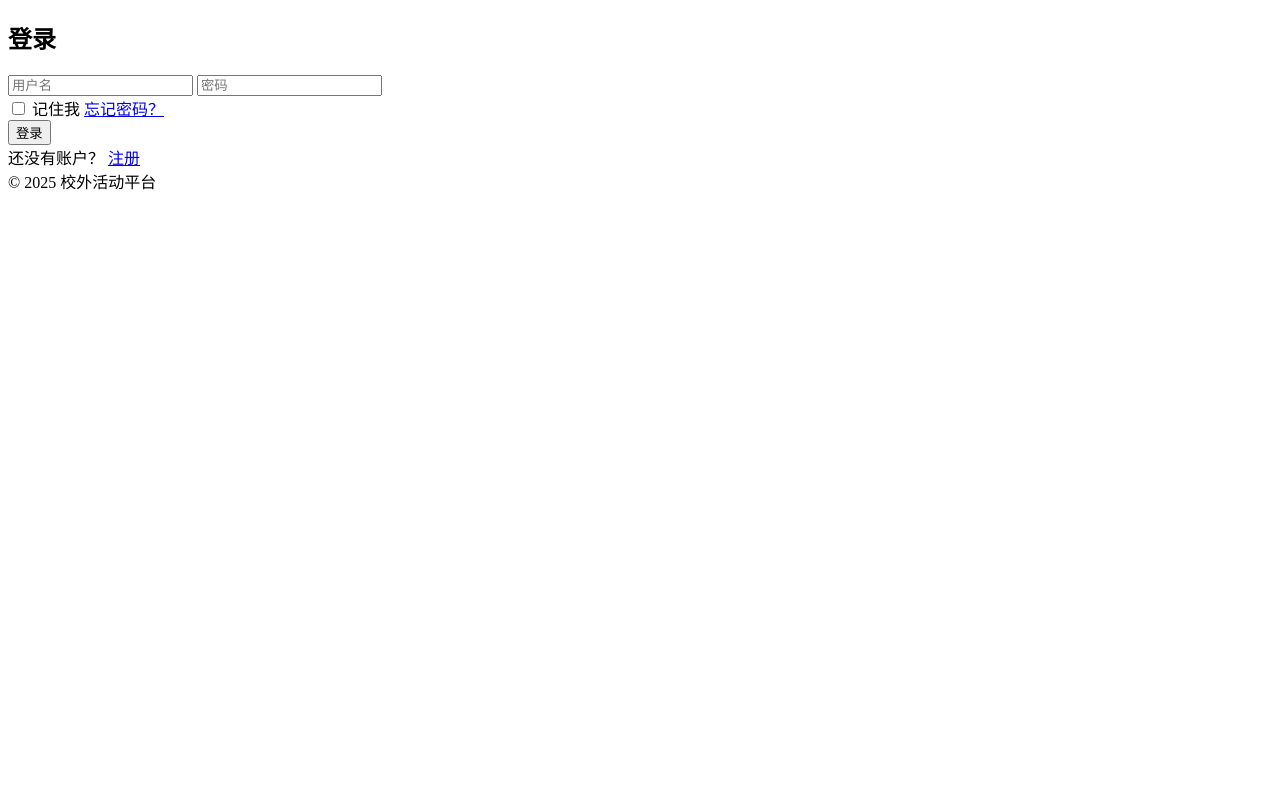
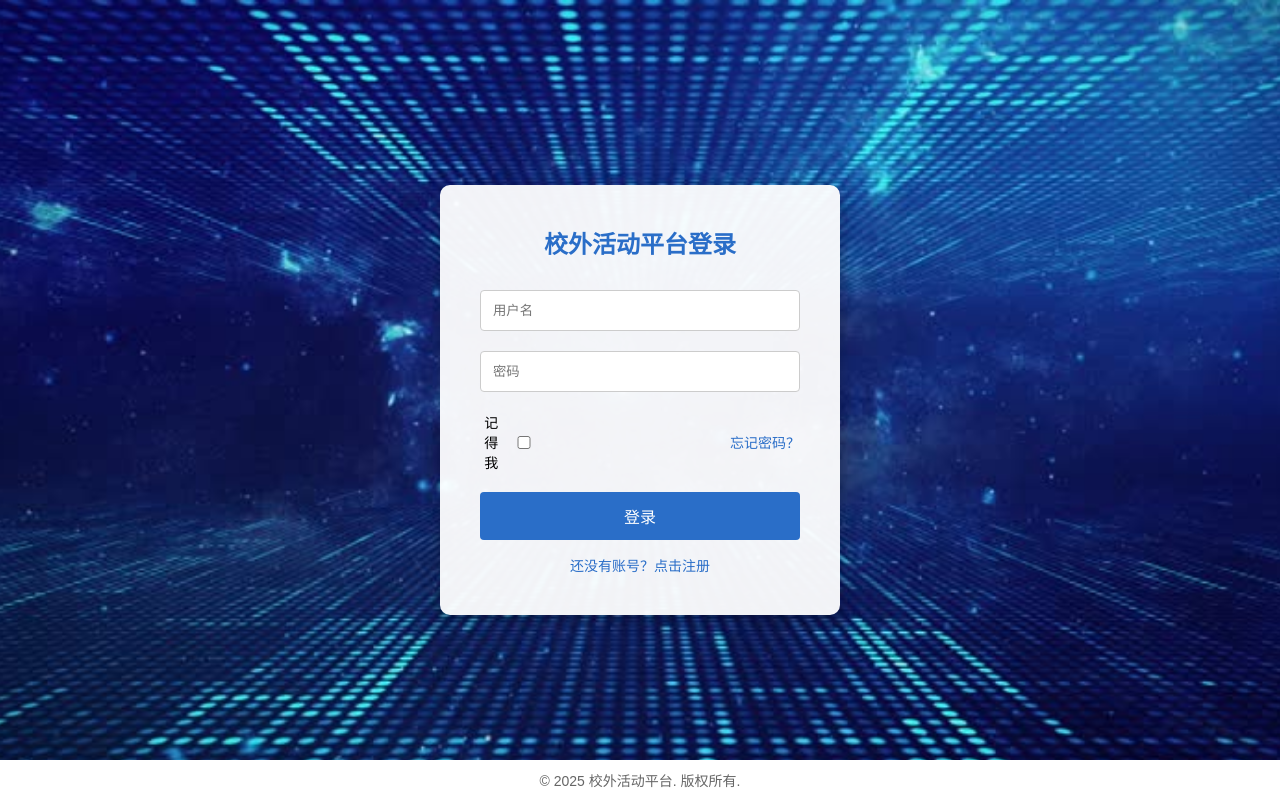
Before and after one commit to TQBai-Archer/Education, a plain HTML site: page index.html in a window 1280 px wide. Drawn offline with Linux system fonts and the light colour scheme.

Commit message:
Update index.html

```diff
--- a/index.html
+++ b/index.html
@@ -2,28 +2,146 @@
 <html lang="zh-CN">
 <head>
   <meta charset="UTF-8" />
-  <meta name="viewport" content="width=device-width, initial-scale=1.0" />
-  <title>Out-of-School Activities - Login</title>
-  <link rel="stylesheet" href="styles.css" />
+  <meta name="viewport" content="width=device-width, initial-scale=1.0"/>
+  <title>登录 - 校外活动平台</title>
+  <style>
+    * { box-sizing: border-box; margin: 0; padding: 0; }
+    body, html {
+      height: 100%;
+      font-family: "Microsoft YaHei", sans-serif;
+      background: url('bg.jpg') no-repeat center center fixed;
+      background-size: cover;
+      display: flex;
+      flex-direction: column;
+      justify-content: center;
+      align-items: center;
+    }
+    .login-container {
+      background-color: rgba(255,255,255,0.95);
+      padding: 40px;
+      border-radius: 10px;
+      box-shadow: 0 4px 15px rgba(0,0,0,0.3);
+      width: 100%;
+      max-width: 400px;
+      text-align: center;
+    }
+    .login-container h2 {
+      margin-bottom: 20px;
+      color: #2a6ec8;
+    }
+    .login-container input {
+      width: 100%;
+      padding: 12px;
+      margin: 10px 0;
+      border: 1px solid #ccc;
+      border-radius: 4px;
+    }
+    .remember-forgot {
+      display: flex;
+      justify-content: space-between;
+      align-items: center;
+      font-size: 14px;
+      margin: 10px 0 20px;
+    }
+    .remember-me {
+      display: flex;
+      align-items: center;
+      gap: 5px;
+    }
+    .remember-forgot a, .register-link {
+      color: #2a6ec8;
+      text-decoration: none;
+    }
+    .remember-forgot a:hover, .register-link:hover {
+      text-decoration: underline;
+    }
+    .login-container button {
+      width: 100%;
+      padding: 12px;
+      background-color: #2a6ec8;
+      color: white;
+      border: none;
+      border-radius: 4px;
+      font-size: 16px;
+      cursor: pointer;
+    }
+    .login-container button:hover {
+      background-color: #1f5bb5;
+    }
+    .register-link {
+      display: block;
+      margin-top: 15px;
+      font-size: 14px;
+    }
+    footer {
+      position: fixed;
+      bottom: 0;
+      width: 100%;
+      background-color: white;
+      text-align: center;
+      padding: 10px 0;
+      font-size: 14px;
+      color: #666;
+    }
+  </style>
 </head>
-<body class="login-body">
+<body>
+
   <div class="login-container">
-    <h2>登录</h2>
-    <form action="dashboard.html" method="get" class="login-form">
-      <input type="text" placeholder="用户名" required />
-      <input type="password" placeholder="密码" required />
-      <div class="form-options">
-        <label><input type="checkbox" /> 记住我</label>
-        <a href="#">忘记密码？</a>
-      </div>
-      <button type="submit">登录</button>
-      <div class="register-link">
-        还没有账户？ <a href="#">注册</a>
-      </div>
-    </form>
+    <h2>校外活动平台登录</h2>
+    <input type="text" id="username" placeholder="用户名" />
+    <input type="password" id="password" placeholder="密码" />
+
+    <div class="remember-forgot">
+      <label class="remember-me">
+        记得我
+        <input type="checkbox" id="rememberMe" />
+      </label>
+      <a href="#">忘记密码？</a>
+    </div>
+
+    <button onclick="handleLogin()">登录</button>
+    <a class="register-link" href="register.html">还没有账号？点击注册</a>
   </div>
-  <footer>
-    <div class="footer-strip">© 2025 校外活动平台</div>
-  </footer>
+
+  <footer>© 2025 校外活动平台. 版权所有.</footer>
+
+  <script>
+    function handleLogin() {
+      const username = document.getElementById("username").value;
+      const password = document.getElementById("password").value;
+      const remember = document.getElementById("rememberMe").checked;
+
+      const users = JSON.parse(localStorage.getItem("users") || "{}");
+
+      if (users[username] && users[username] === password) {
+        alert("登录成功！");
+        if (remember) {
+          localStorage.setItem("rememberedUser", username);
+        } else {
+          localStorage.removeItem("rememberedUser");
+        }
+        // Redirect to dashboard
+        window.location.href = "dashboard.html";
+      } else {
+        alert("用户名或密码错误。");
+      }
+    }
+
+    window.onload = () => {
+      const remembered = localStorage.getItem("rememberedUser");
+      if (remembered) {
+        document.getElementById("username").value = remembered;
+        document.getElementById("rememberMe").checked = true;
+      }
+
+      // Dummy test account
+      const defaultUsers = { "admin": "123456", "user": "password" };
+      if (!localStorage.getItem("users")) {
+        localStorage.setItem("users", JSON.stringify(defaultUsers));
+      }
+    };
+  </script>
+
 </body>
 </html>
```
